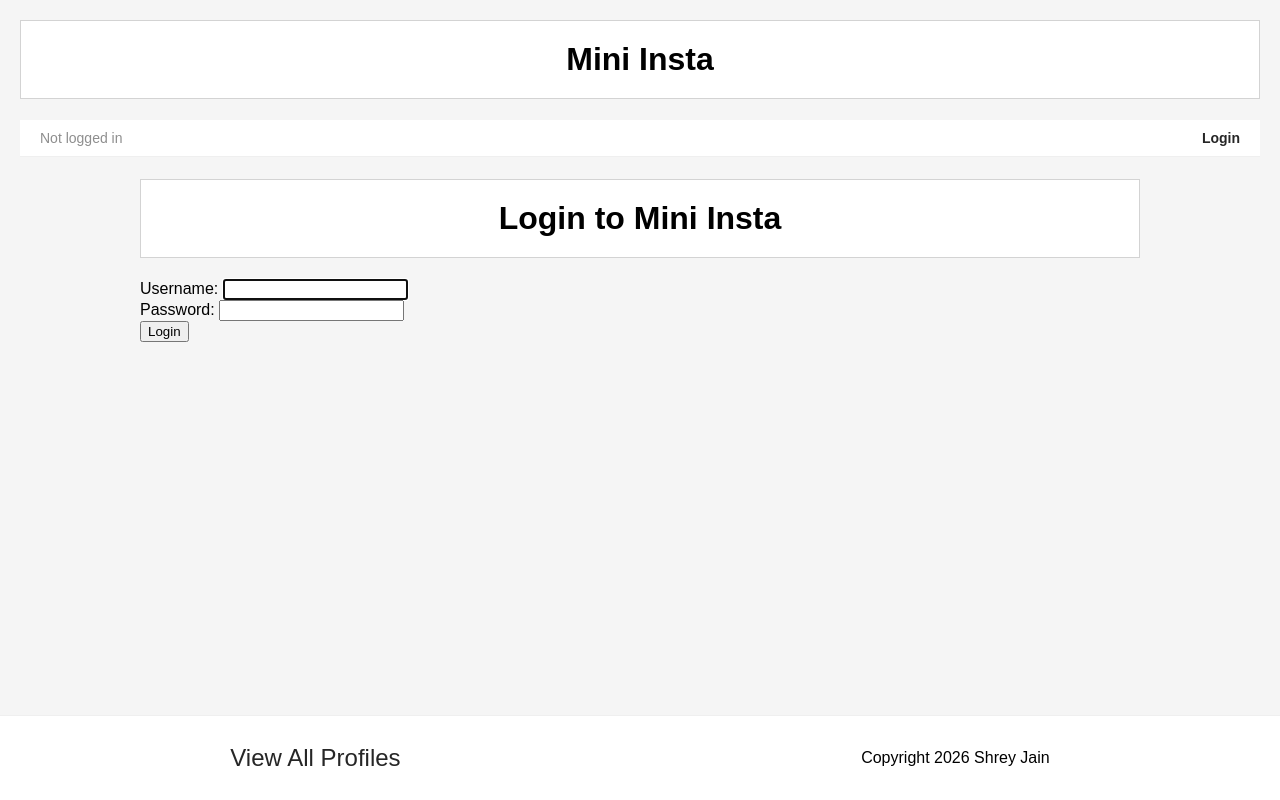
After one commit to shreyj03/cs412, a Django app: page /mini_insta/login/ in a window 1280 px wide. The commit adds this page. Run offline with Django 5.2, Linux system fonts and the light colour scheme.

Commit message:
task 1 and 2 done for a6

```diff
--- a/mini_insta/models.py
+++ b/mini_insta/models.py
@@ -4,6 +4,8 @@
 
 from django.db import models
 from django.urls import reverse
+from django.contrib.auth.models import User #for authentication
+
 
 
 # Create your models here.
@@ -16,6 +18,7 @@ class Profile(models.Model):
     profile_image_url = models.URLField(blank=True)
     bio_text = models.TextField(blank=True)
     join_date = models.DateTimeField(auto_now=True)
+    user = models.ForeignKey(User, on_delete=models.CASCADE)
 
     def __str__(self):
         '''return a string representation of this model instance'''
--- a/mini_insta/templates/mini_insta/base.html
+++ b/mini_insta/templates/mini_insta/base.html
@@ -6,9 +6,67 @@
     <head>
         <title>Mini Insta</title>
         <link rel="stylesheet" type="text/css" href="{% static 'mini_insta.css' %}">
+        <style>
+        #nav {
+            display: flex;
+            align-items: center;
+            gap: 16px;
+            padding: 10px 20px;
+            background-color: white;
+            border-bottom: 1px solid #efefef;
+            font-size: 14px;
+        }
+
+        #nav a {
+            text-decoration: none;
+            color: #262626;
+            font-weight: 600;
+        }
+
+        #nav a:hover {
+            color: #3897f0;
+        }
+
+        #nav form {
+            margin: 0;
+        }
+
+        #nav button {
+            background: none;
+            border: 1px solid #dbdbdb;
+            border-radius: 6px;
+            padding: 6px 12px;
+            font-size: 14px;
+            font-weight: 600;
+            cursor: pointer;
+            color: #262626;
+        }
+
+        #nav button:hover {
+            background-color: #fafafa;
+        }
+
+        #nav .logged-in-as {
+            margin-right: auto;
+            color: #8e8e8e;
+        }
+    </style>
     </head>
     <body>
         <h1>Mini Insta</h1>
+        <div id="nav">
+        {% if request.user.is_authenticated %}
+            <span class="logged-in-as">Logged in as: <strong>{{request.user}}</strong></span>
+            <a href="{% url 'show_my_profile' %}">My Profile</a>
+            <form method="POST" action="{% url 'logout' %}">
+                {% csrf_token %}
+                <button type="submit">Logout</button>
+            </form>
+        {% else %}
+            <span class="logged-in-as">Not logged in</span>
+            <a href="{% url 'login' %}">Login</a>
+        {% endif %}
+    </div>
         <div id="content-container">
             {% block content %}
             {% endblock %}
@@ -17,16 +75,18 @@
     <footer>
 <!-- Tales you back to all profiles -->
     {% if profile %}
-    <a href="{% url 'show_feed' profile.pk %}">🏠</a>
-    <a href="{% url 'show_search' profile.pk %}">🔍</a>
-    <a href="{% url 'create_post' profile.pk %}">➕</a>
-    <a href="{% url 'show_profile' profile.pk %}">
-        {% if profile.profile_image_url %}
-        <img src="{{ profile.profile_image_url }}" class="footer-profile-img">
-        {% else %}
-        👤
+        {% if request.user.is_authenticated and request.user == profile.user %}
+        <a href="{% url 'show_feed' %}">🏠</a>
+        <a href="{% url 'show_search' %}">🔍</a>
+        <a href="{% url 'create_post' %}">➕</a>
+        <a href="{% url 'show_my_profile' %}">
+            {% if profile.profile_image_url %}
+            <img src="{{ profile.profile_image_url }}" class="footer-profile-img">
+            {% else %}
+            👤
+            {% endif %}
+        </a>
         {% endif %}
-    </a>
     {% endif %}
     <p><a href="{% url 'show_all_profiles' %}">View All Profiles</a></p>
     <p>Copyright 2026 Shrey Jain</p>
--- a/mini_insta/templates/mini_insta/create_post_form.html
+++ b/mini_insta/templates/mini_insta/create_post_form.html
@@ -7,7 +7,7 @@
 {% block content %}
 <div id="create-post-form">
     <h1>Create a new Post</h1>
-    <form action="{% url 'create_post' profile.pk %}" method="POST" enctype="multipart/form-data">
+    <form action="{% url 'create_post' %}" method="POST" enctype="multipart/form-data">
         {% csrf_token %}
         <table>
             {{ form.as_table }}
--- /dev/null
+++ b/mini_insta/templates/mini_insta/login.html
@@ -0,0 +1,20 @@
+<!-- templates/mini_insta/login.html -->
+<!-- Author: Shrey Jain (shreyj@bu.edu), 3/1/26 -->
+
+
+{% extends 'mini_insta/base.html' %}
+
+{% block content %}
+<h1>Login to Mini Insta</h1>
+<form action="{% url 'login' %}" method="POST">
+    {% csrf_token %}
+    {{form}}
+    <input type="submit" value="Login">
+
+    {% if request.GET.next %}
+    <input type="hidden" name="next" value="{{request.GET.next}}">
+    {% else %}
+    <input type="hidden" name="next" value="{% url 'show_all_profiles' %}">
+    {% endif %}
+</form>
+{% endblock %}
--- a/mini_insta/templates/mini_insta/search.html
+++ b/mini_insta/templates/mini_insta/search.html
@@ -10,7 +10,7 @@
 {% block content %}
 <h1>Search</h1>
 
-<form action="{% url 'show_search' profile.pk %}" method="get">
+<form action="{% url 'show_search' %}" method="get">
     Search for text, tag or people: <input type="text" name="q">
     <button type="submit">Search</button>
 </form>
--- a/mini_insta/templates/mini_insta/show_post.html
+++ b/mini_insta/templates/mini_insta/show_post.html
@@ -36,11 +36,13 @@
             {% endfor %}
         </div>
 
+    {% if request.user.is_authenticated and request.user == post.profile.user %}
     <div id="post-delete">
         <a href="{% url 'delete_post' post.pk %}">Delete Post</a>
     </div>
     <div id="post-update">
         <a href="{% url 'update_post' post.pk %}">Update Post</a>
     </div>
+    {% endif %}
 </div>
 {% endblock %}
--- a/mini_insta/templates/mini_insta/show_profile.html
+++ b/mini_insta/templates/mini_insta/show_profile.html
@@ -15,9 +15,11 @@
                 <h3>Joined: {{profile.join_date}}</h3>
                 <h3><a href="{% url 'show_followers' profile.pk %}">Followers: {{profile.get_num_followers}}</a></h3>
                 <h3><a href="{% url 'show_following' profile.pk %}">Following: {{profile.get_num_following}}</a></h3>
+                {% if request.user.is_authenticated and request.user == profile.user %}
                 <div class="button-container">
-                    <button class="update-profile-button"><a href="{% url 'update_profile' profile.pk %}">Update Profile</a></button>
+                    <button class="update-profile-button"><a href="{% url 'update_profile' %}">Update Profile</a></button>
                 </div>
+                {% endif %}
             </div>
             <div id="insta-bio-image">
                 <img src="{{profile.profile_image_url}}">
--- a/mini_insta/templates/mini_insta/update_profile_form.html
+++ b/mini_insta/templates/mini_insta/update_profile_form.html
@@ -7,7 +7,7 @@
 {% block content %}
 <div id="create-post-form">
     <h1>Update Profile</h1>
-    <form action="{% url 'update_profile' profile.pk %}" method="POST" enctype="multipart/form-data">
+    <form action="{% url 'update_profile' %}" method="POST" enctype="multipart/form-data">
         {% csrf_token %}
         <table>
             {{ form.as_table }}
--- a/mini_insta/urls.py
+++ b/mini_insta/urls.py
@@ -4,18 +4,26 @@
 
 from django.urls import path
 from .views import *
+from django.contrib.auth import views as auth_views
+from django.views.generic import TemplateView
+
+
 
 urlpatterns = [
     path(r'', ProfileListView.as_view(), name="show_all_profiles"),
     path(r'show_all_profiles', ProfileListView.as_view(), name="show_all_profiles"),
+    path(r'profile/', MyProfileDetailView.as_view(), name='show_my_profile'),
     path(r'profile/<int:pk>/', ProfileDetailView.as_view(), name='show_profile'),
     path('post/<int:pk>', PostDetailView.as_view(), name='show_post'),
-    path(r'profile/<int:pk>/create_post', CreatePostView.as_view(), name="create_post"),
-    path(r'profile/<int:pk>/update', UpdateProfileView.as_view(), name="update_profile"),
+    path(r'profile/create_post', CreatePostView.as_view(), name="create_post"),
+    path(r'profile/update', UpdateProfileView.as_view(), name="update_profile"),
     path(r'post/<int:pk>/delete', DeletePostView.as_view(), name="delete_post"),
     path(r'post/<int:pk>/update', UpdatePostView.as_view(), name="update_post"),
     path(r'profile/<int:pk>/followers', ShowFollowersDetailView.as_view(), name="show_followers"),
     path(r'profile/<int:pk>/following', ShowFollowingDetailView.as_view(), name="show_following"),
-    path(r'profile/<int:pk>/feed', PostFeedListView.as_view(), name="show_feed"),
-    path(r'profile/<int:pk>/search', SearchView.as_view(), name="show_search"),
+    path(r'profile/feed', PostFeedListView.as_view(), name="show_feed"),
+    path(r'profile/search', SearchView.as_view(), name="show_search"),
+    path('login/', auth_views.LoginView.as_view(template_name="mini_insta/login.html"), name="login"),
+    path(r'logout/', auth_views.LogoutView.as_view(next_page='logout_confirmation'), name="logout"),
+    path(r'logout_confirmation/', TemplateView.as_view(template_name='mini_insta/logged_out.html'), name="logout_confirmation"),
 ]
```
Also changed, not shown: mini_insta/templates/mini_insta/logged_out.html (added, +8 -0 lines), mini_insta/views.py (+50 -14 lines), db.sqlite3, mini_insta/migrations/0006_profile_user.py (added).
